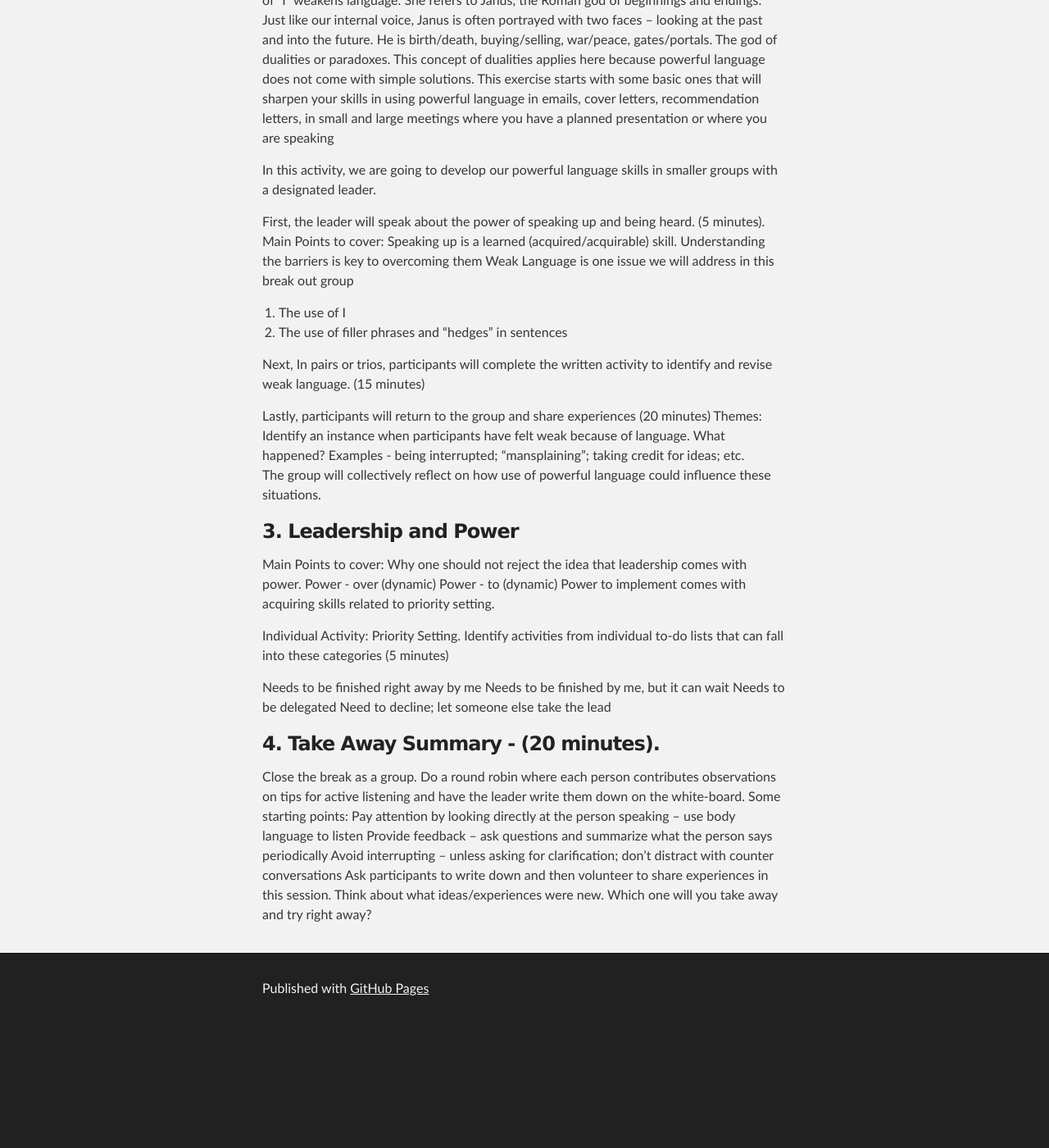
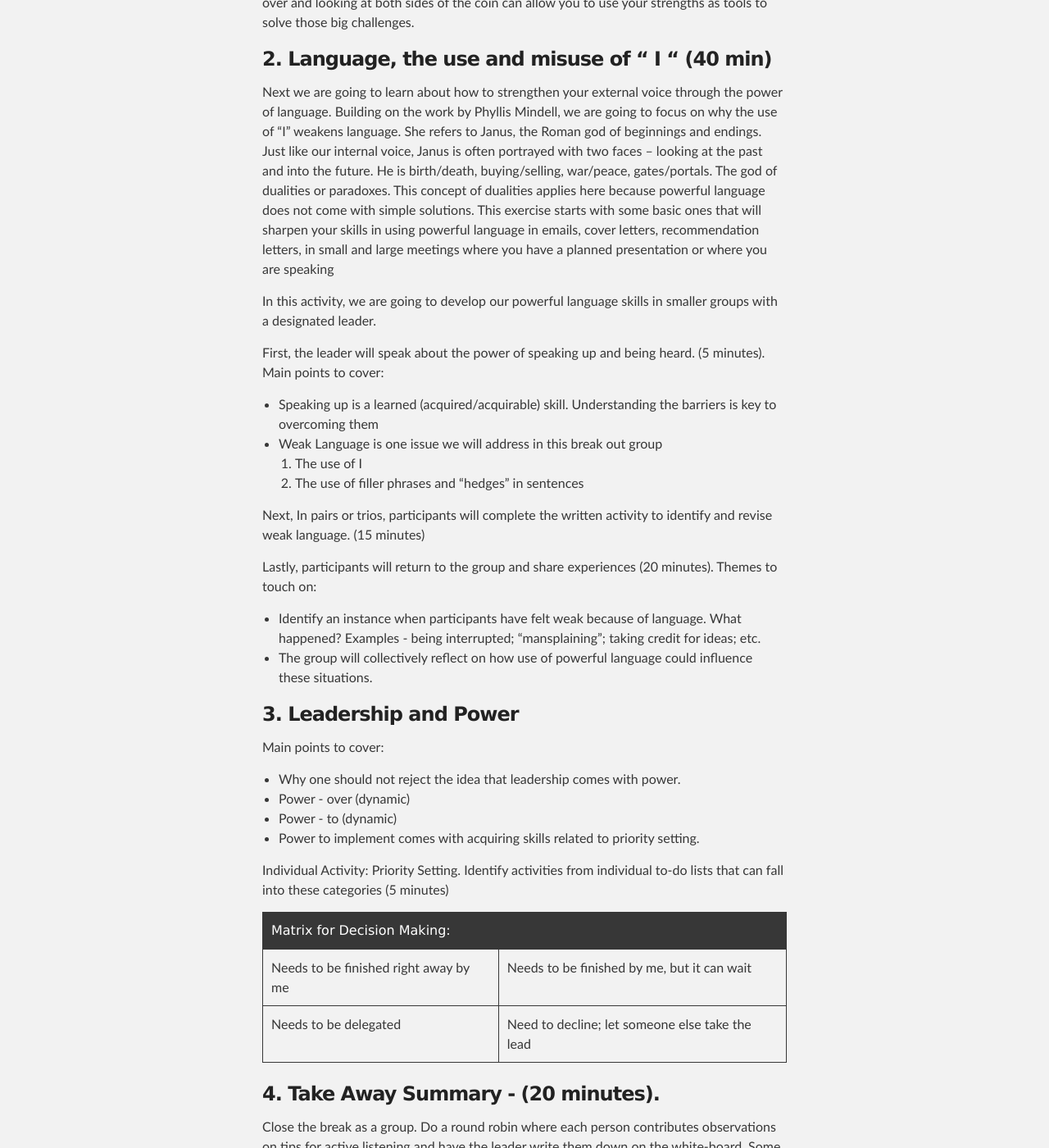
Before and after one commit to TRELIStoolkit/TRELIStoolkit.github.io, a Jekyll site: the page built from session1.md, in a window 1280 px wide and 1400 px high, scrolled down 1911 px. Shown: the whole window at 82% size. Built offline with Jekyll 4.4.1, drawn with Linux system fonts in a browser that asks for light colours; our own code applies the rules of GitHub Pages for plain Markdown files; before the commit the page ends 3163 px from its top, so only the background shows below that; some of the changed text lies outside the part shown.

Commit message:
Formatting update

```diff
--- a/session1.md
+++ b/session1.md
@@ -37,39 +37,38 @@ This concept of dualities applies here because powerful language does not come w
 
 In this activity, we are going to develop our powerful language skills in smaller groups with a designated leader.
 
-First, the leader will speak about the power of speaking up and being heard. (5 minutes). Main Points to cover:
-Speaking up is a learned (acquired/acquirable) skill.
-Understanding the barriers is key to overcoming them
-Weak Language is one issue we will address in this break out group
-1.  The use of I
-2.  The use of filler phrases and “hedges” in sentences
+First, the leader will speak about the power of speaking up and being heard. (5 minutes). Main points to cover:
+* Speaking up is a learned (acquired/acquirable) skill. Understanding the barriers is key to overcoming them
+* Weak Language is one issue we will address in this break out group
+  1.  The use of I
+  2.  The use of filler phrases and “hedges” in sentences
 
 Next, In pairs or trios, participants will complete the written activity to identify and revise weak language. (15 minutes)
 
-Lastly, participants will return to the group and share experiences (20 minutes)
-Themes:
-Identify an instance when participants have felt weak because of language.  What happened?  Examples - being interrupted; “mansplaining”; taking credit for ideas; etc.
-The group will collectively reflect on how use of powerful language could influence these situations.
+Lastly, participants will return to the group and share experiences (20 minutes). Themes to touch on:
+* Identify an instance when participants have felt weak because of language.  What happened?  Examples - being interrupted; “mansplaining”; taking credit for ideas; etc.
+* The group will collectively reflect on how use of powerful language could influence these situations.
 
 ### 3. Leadership and Power
 
-Main Points to cover:
-Why one should not reject the idea that leadership comes with power.
-Power - over (dynamic)
-Power - to (dynamic)
-Power to implement comes with acquiring skills related to priority setting.
+Main points to cover:
+* Why one should not reject the idea that leadership comes with power.
+* Power - over (dynamic)
+* Power - to (dynamic)
+* Power to implement comes with acquiring skills related to priority setting.
 
 Individual Activity: Priority Setting. Identify activities from individual to-do lists that can fall into these categories (5 minutes)
 
-Needs to be finished right away by me
-Needs to be finished by me, but it can wait
-Needs to be delegated
-Need to decline; let someone else take the lead
+|Matrix for Decision Making:         |     |
+|:-------------|:------------------|
+| Needs to be finished right away by me         | Needs to be finished by me, but it can wait       |
+| Needs to be delegated                         | Need to decline; let someone else take the lead |
 
 
 ### 4. Take Away Summary - (20 minutes).
 Close the break as a group. Do a round robin where each person contributes observations on tips for active listening and have the leader write them down on the white-board. Some starting points:
-Pay attention by looking directly at the person speaking – use body language to listen
-Provide feedback – ask questions and summarize what the person says periodically
-Avoid interrupting – unless asking for clarification; don’t distract with counter conversations
+* Pay attention by looking directly at the person speaking – use body language to listen
+* Provide feedback – ask questions and summarize what the person says periodically
+* Avoid interrupting – unless asking for clarification; don’t distract with counter conversations
+
 Ask participants to write down and then volunteer to share experiences in this session. Think about what ideas/experiences were new. Which one will you take away and try right away?
```
Also changed, not shown: other parts of session1.md (+8 -8 lines).
